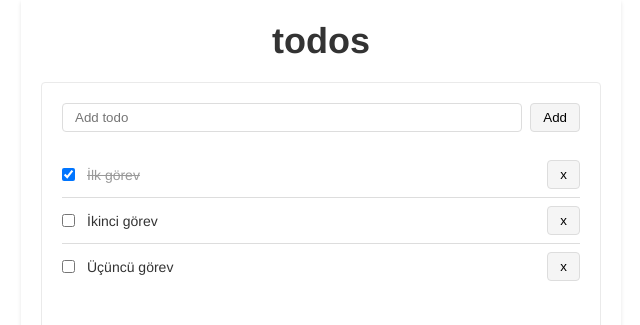
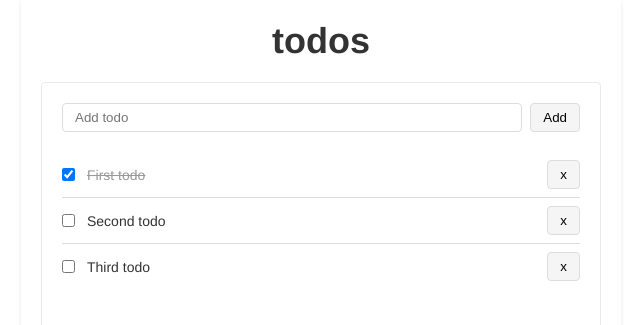
Before and after one commit to Berkan-Bilgin/nextjs-todo-list, a Next.js app: page / in a window 1280 px wide. Shown: the top 325 px of the page, without its empty margins (319-959 px from the left). Built offline with nearby package versions, Linux system fonts and the light colour scheme.

Commit message:
updated static todos

```diff
--- a/pages/index.js
+++ b/pages/index.js
@@ -8,9 +8,9 @@ import { v4 as uuidv4 } from "uuid";
 export default function Home() {
   // Statik todo öğeleri
   const [todos, setTodos] = useState([
-    { id: 1, title: "İlk görev", completed: true },
-    { id: 2, title: "İkinci görev", completed: false },
-    { id: 3, title: "Üçüncü görev", completed: false },
+    { id: 1, title: "First todo", completed: true },
+    { id: 2, title: "Second todo", completed: false },
+    { id: 3, title: "Third todo", completed: false },
   ]);
   // Yeni todo öğesi için state
   const [newTodo, setNewTodo] = useState("");
```
